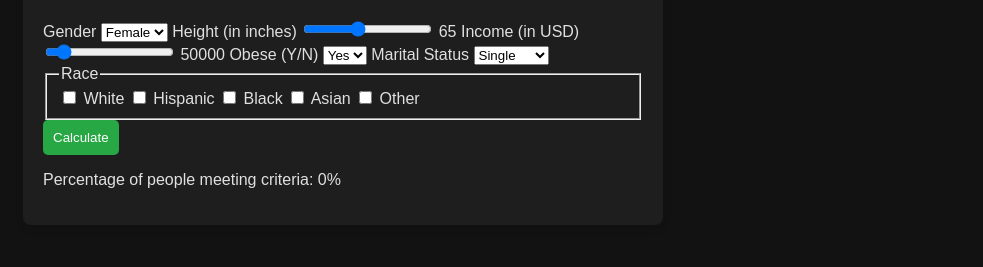
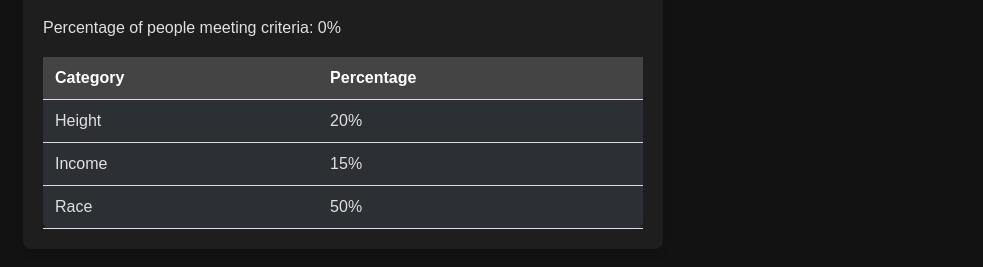
Before and after one commit to Exile611/briancalc, a plain HTML site: page index.html in a window 1280 px wide. Shown: the part 131-398 px from the top of the page, without its empty margins (297-1280 px from the left). Drawn offline with Linux system fonts and the light colour scheme.

Commit message:
Update index.html

```diff
--- a/index.html
+++ b/index.html
@@ -13,54 +13,37 @@
   <div class="container">
     <h1>Delusional Calculator</h1>
     <form id="calculator-form">
-      <!-- Gender Selection -->
-      <label for="gender">Gender</label>
-      <select id="gender">
-        <option value="female">Female</option>
-        <option value="male">Male</option>
-      </select>
-
-      <!-- Height Slider -->
-      <label for="height">Height (in inches)</label>
-      <input type="range" id="height" name="height" min="40" max="100" value="65" step="1" oninput="this.nextElementSibling.value = this.value">
-      <output>65</output>
-
-      <!-- Income Slider -->
-      <label for="income">Income (in USD)</label>
-      <input type="range" id="income" name="income" min="0" max="500000" value="50000" step="1000" oninput="this.nextElementSibling.value = this.value">
-      <output>50000</output>
-
-      <!-- Obesity Checkbox -->
-      <label for="obese">Obese (Y/N)</label>
-      <select id="obese">
-        <option value="Y">Yes</option>
-        <option value="N">No</option>
-      </select>
-
-      <!-- Marital Status Selection -->
-      <label for="marital-status">Marital Status</label>
-      <select id="marital-status">
-        <option value="single">Single</option>
-        <option value="married">Married</option>
-        <option value="divorced">Divorced</option>
-      </select>
-
-      <!-- Race Checkboxes -->
-      <fieldset>
-        <legend>Race</legend>
-        <label><input type="checkbox" name="race" value="White"> White</label>
-        <label><input type="checkbox" name="race" value="Hispanic"> Hispanic</label>
-        <label><input type="checkbox" name="race" value="Black"> Black</label>
-        <label><input type="checkbox" name="race" value="Asian"> Asian</label>
-        <label><input type="checkbox" name="race" value="Other"> Other</label>
-      </fieldset>
-
-      <button type="submit">Calculate</button>
+      <!-- Your input fields here (gender, height, income, etc.) -->
     </form>
 
     <div id="output">
       <p id="percentage-result">Percentage of people meeting criteria: <span>0%</span></p>
     </div>
+
+    <!-- Example Table -->
+    <table>
+      <thead>
+        <tr>
+          <th>Category</th>
+          <th>Percentage</th>
+        </tr>
+      </thead>
+      <tbody>
+        <tr>
+          <td>Height</td>
+          <td>20%</td>
+        </tr>
+        <tr>
+          <td>Income</td>
+          <td>15%</td>
+        </tr>
+        <tr>
+          <td>Race</td>
+          <td>50%</td>
+        </tr>
+        <!-- More rows as needed -->
+      </tbody>
+    </table>
   </div>
 
   <script src="script.js"></script>
```
